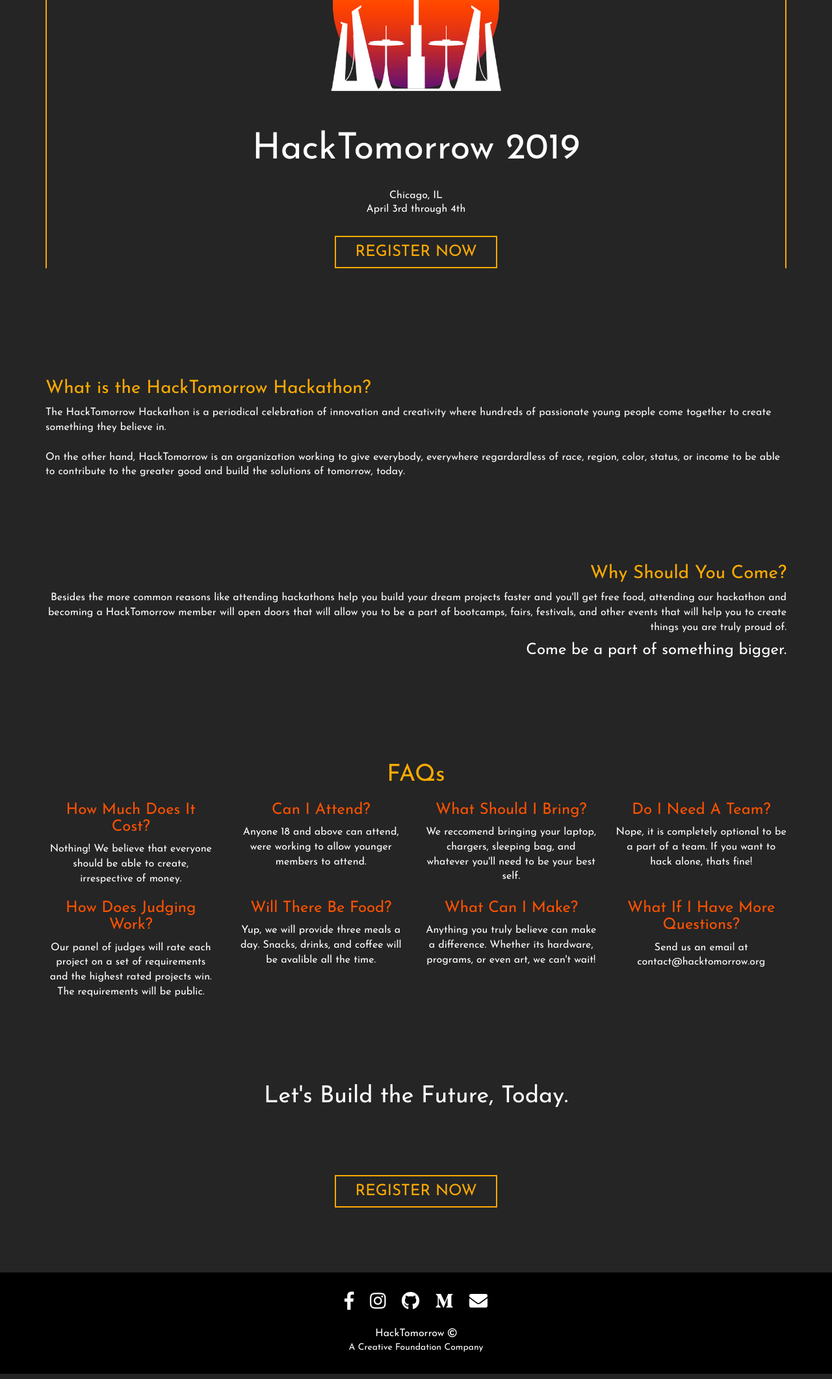
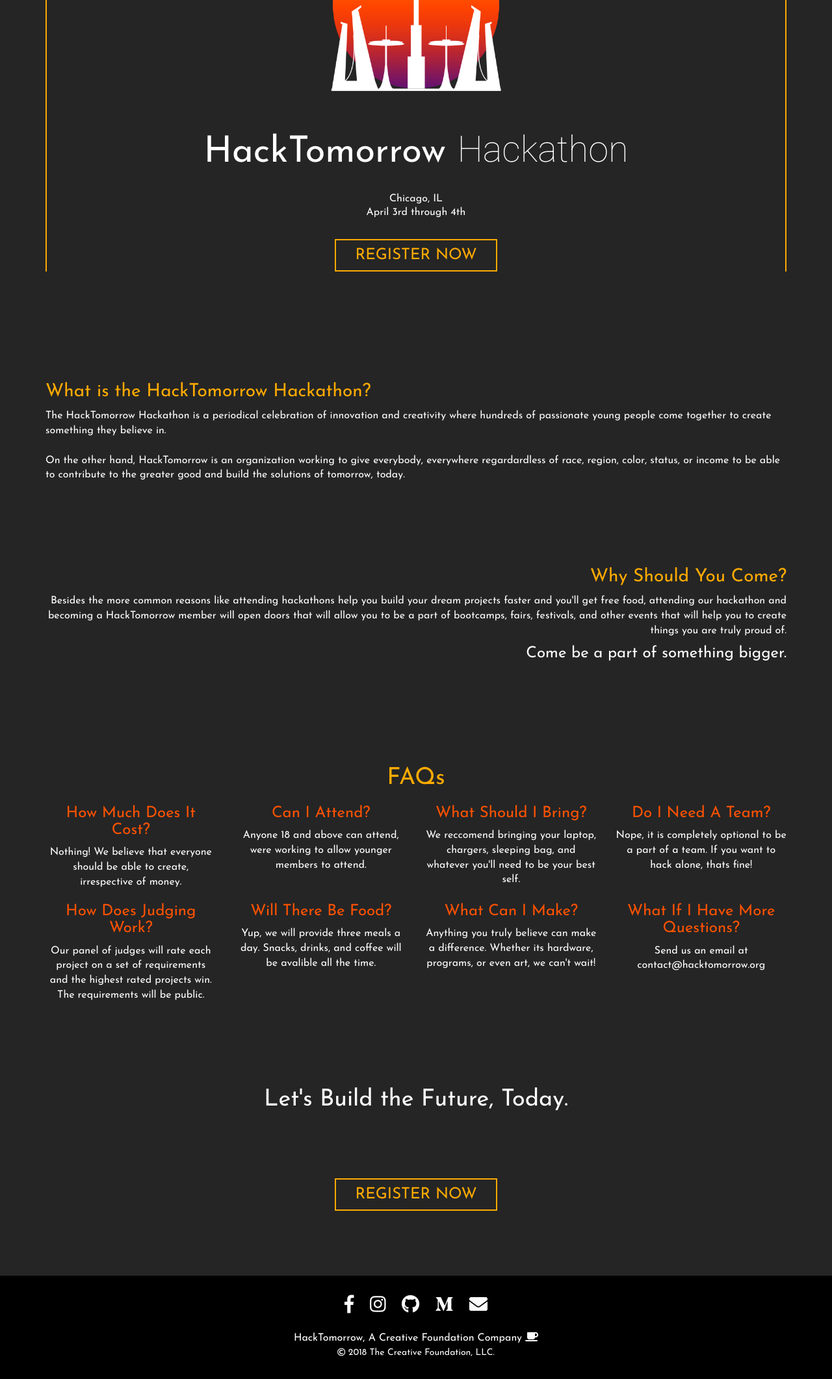
Before and after one commit to HackTomorrow/HackTomorrow.org, a Django app: page /hackathon/ in a window 1280 px wide. Shown: the part 252-2375 px from the top of the page at 65% size. Run offline with Django 3.2, Linux system fonts and the light colour scheme; some libraries are stand-ins or nearby versions.

Commit message:
added changes to rebrand the event page

```diff
--- a/hacktomorrow/settings.py
+++ b/hacktomorrow/settings.py
@@ -22,7 +22,7 @@ BASE_DIR = os.path.dirname(os.path.dirname(os.path.abspath(__file__)))
 SECRET_KEY = os.environ['SECRET_BASE_KEY']
 
 # SECURITY WARNING: don't run with debug turned on in production!
-DEBUG = False
+DEBUG = True
 
 ALLOWED_HOSTS = [
     '*',
--- a/static/pages/css/hackathon-main.css
+++ b/static/pages/css/hackathon-main.css
@@ -19,6 +19,11 @@
 
 .light-font {
     font-weight: 300;
+}
+
+.roboto-font {
+    font-family: 'Roboto', sans-serif;
+    font-weight: 100;
 }
 
 #custom a {
--- a/webpages/templates/pages/hackathon.html
+++ b/webpages/templates/pages/hackathon.html
@@ -29,6 +29,7 @@
     <link rel="stylesheet" href="https://maxcdn.bootstrapcdn.com/bootstrap/3.3.7/css/bootstrap.min.css" integrity="sha384-BVYiiSIFeK1dGmJRAkycuHAHRg32OmUcww7on3RYdg4Va+PmSTsz/K68vbdEjh4u"
         crossorigin="anonymous">
         <link href="https://fonts.googleapis.com/css?family=Josefin+Sans:300,400" rel="stylesheet">
+        <link href="https://fonts.googleapis.com/css?family=Roboto:100,300,400" rel="stylesheet">
     <link rel="stylesheet" href="https://use.fontawesome.com/releases/v5.1.0/css/all.css" integrity="sha384-lKuwvrZot6UHsBSfcMvOkWwlCMgc0TaWr+30HWe3a4ltaBwTZhyTEggF5tJv8tbt"
         crossorigin="anonymous">
 </head>
@@ -39,7 +40,7 @@
             <div class="center">
                 <h3 class="grey light-font">The Creative Foundation</h3>
                 <img id="logo" src="{% static "pages/img/hacktomorrow-logo-inverse-nobg.png" %}" />
-                <h1>HackTomorrow 2019</h1>
+                <h1>HackTomorrow <span class="roboto-font">Hackathon</span></h1>
                 <div class="shorterLineHeight" id="basicInfo">
                     <p>Chicago, IL</p>
                     <p>April 3rd through 4th</p>
@@ -151,11 +152,9 @@
                 <i class="fas fa-envelope fa-2x"></i>
             </a>
         </div>
-        <div class="shorterLineHeight">
-            <p class="center">HackTomorrow
-                <i class="far fa-copyright fa-sm"></i>
-            </p>
-            <p class="center small-text">A Creative Foundation Company</p>
+        <div class="center shorterLineHeight">
+            <p>HackTomorrow, A Creative Foundation Company <i class="fas fa-coffee"></i></p>
+            <p class="small-text"><i class="far fa-copyright fa-sm"></i> 2018 The Creative Foundation, LLC. </p>
         </div>
     </footer>
 </body>
```
